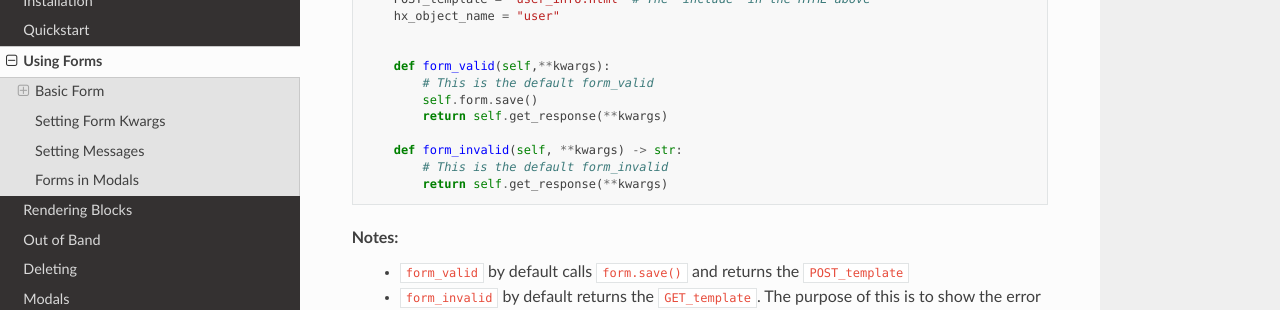
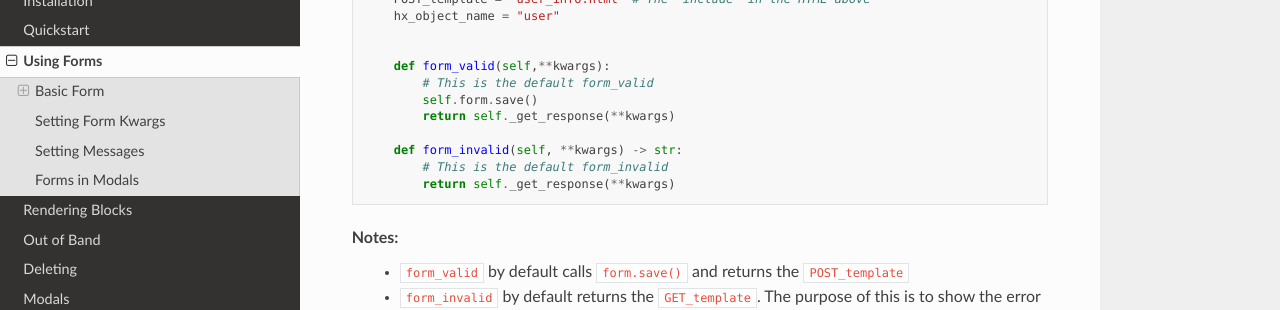
Before and after one commit to yaakovLowenstein/hx-requests, a Sphinx documentation site: the page built from docs/guide/forms.rst, in a window 1280 px wide and 900 px high, scrolled down 1464 px. Shown: the part 151-461 px from the top of the window. Built offline with Sphinx 7.4.7 and the Read the Docs theme 2.0.0, drawn with Linux system fonts in a browser that asks for light colours; pages that are not in the unit, such as notebooks, are missing from menus.

Commit message:
fix! Add underscore to private methods
BREAKING CHANGE: This commit adds underscores to private methods
in the hx_requests module. This is a breaking change and will
require you to update your code to use the new method names.

setup_hx_request -> _setup_hx_request
render_templates -> _render_templates
get_messages_html -> _get_messages_html
get_response -> _get_response

```diff
--- a/docs/guide/delete.rst
+++ b/docs/guide/delete.rst
@@ -26,7 +26,7 @@ Notes:
             # This is the default delete
 
             self.hx_object.delete()
-            return self.get_response(**kwargs)
+            return self._get_response(**kwargs)
 
 Notes:
     - Very simple way to delete asyncronously.
--- a/docs/guide/forms.rst
+++ b/docs/guide/forms.rst
@@ -79,11 +79,11 @@ HXRequest
         def form_valid(self,**kwargs):
             # This is the default form_valid
             self.form.save()
-            return self.get_response(**kwargs)
+            return self._get_response(**kwargs)
 
         def form_invalid(self, **kwargs) -> str:
             # This is the default form_invalid
-            return self.get_response(**kwargs)
+            return self._get_response(**kwargs)
 
 Notes:
     - :code:`form_valid` by default calls :code:`form.save()` and returns the :code:`POST_template`
```
Also changed, not shown: 2 other files.
